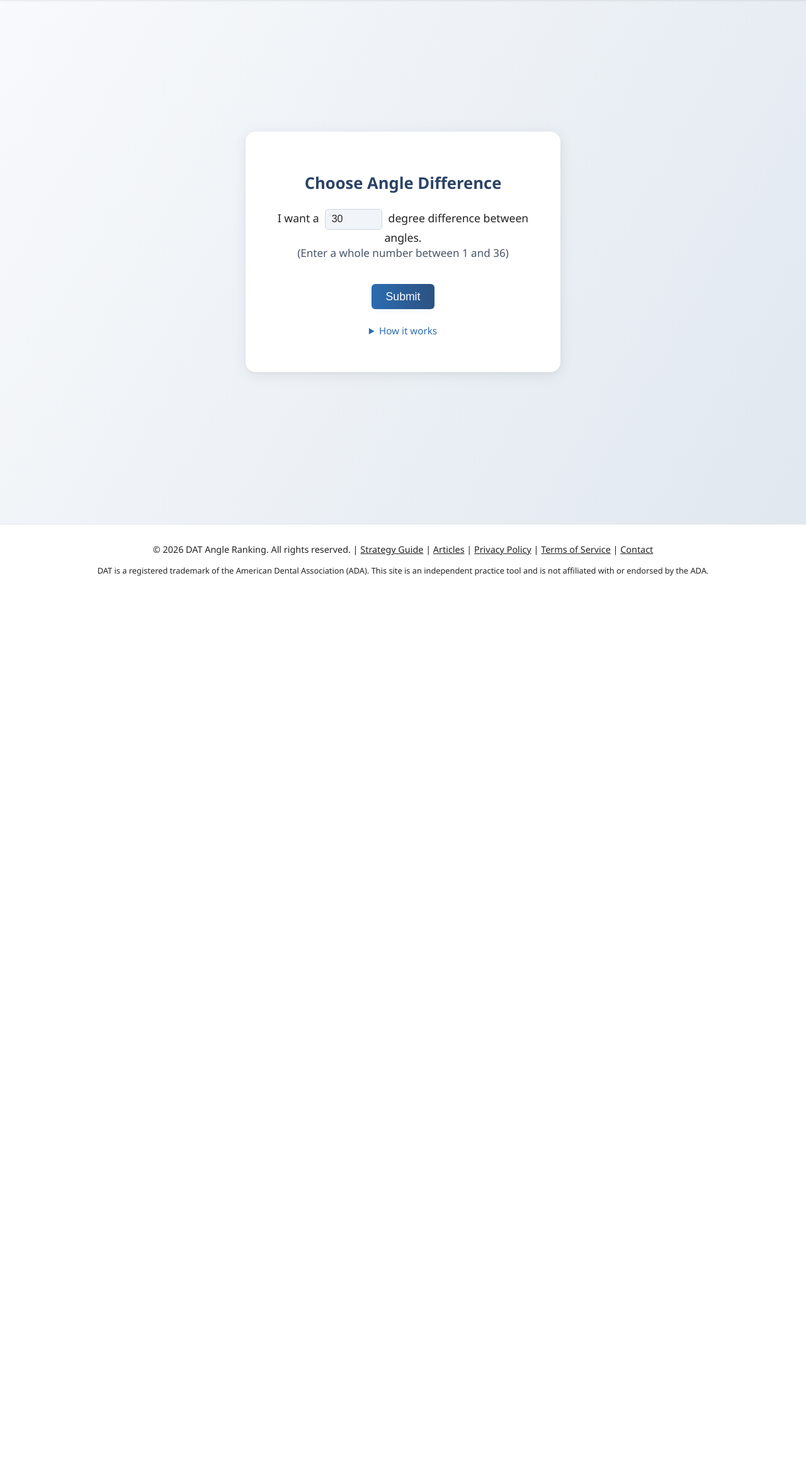
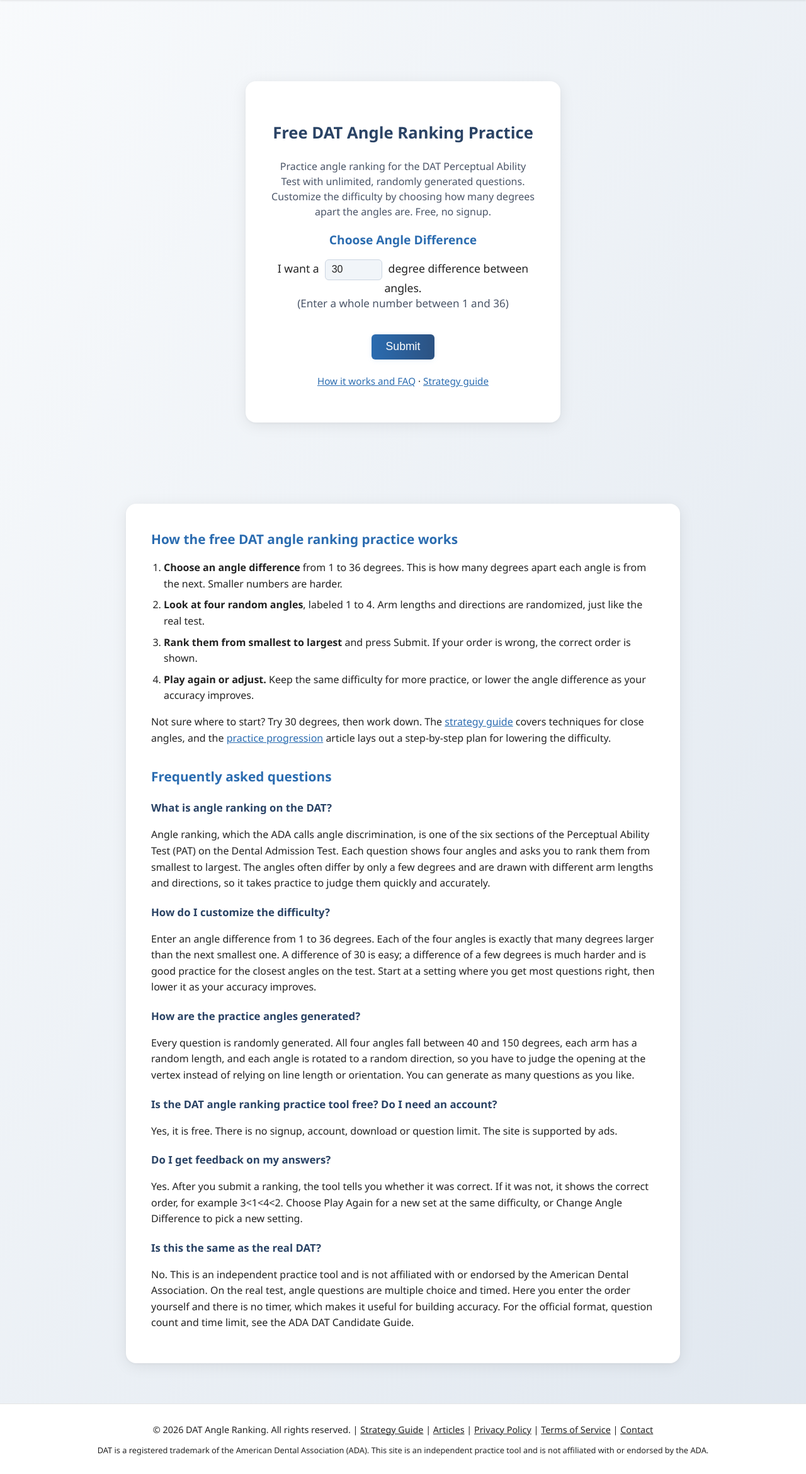
Before and after one commit to jwwoody/DAT-Angle-Ranking, a Flask app: page / in a window 1280 px wide. Shown: the part 38-2379 px from the top of the page at 63% size. Before the commit the page ends 953 px from the top, so only its background shows below. Run offline with Flask 3, Linux system fonts and the light colour scheme.

Commit message:
Improve home page SEO, add FAQ, JSON-LD and llms.txt
- Home: new title, meta description, H1 and intro covering free,
  customizable DAT angle ranking practice; visible How it works and
  FAQ section below the tool
- JSON-LD: WebApplication (free, EducationalApplication) and FAQPage
  generated from the same data as the visible FAQ; @id on the
  organization
- /llms.txt served as text/plain, added to sitemap and robots.txt
- /practice now renders with the default 30-degree difference instead
  of redirecting to / when there is no session (it is in the sitemap)
- Serve og:image from static/ (it was 404) and replace the
  keyword-stuffed default meta description
- Add smoke tests for routes, canonical/og URLs, AdSense tags,
  JSON-LD, sitemap, robots.txt, ads.txt and llms.txt

```diff
--- a/app.py
+++ b/app.py
@@ -38,6 +38,110 @@ if not os.getenv('SECRET_KEY'):
     app.logger.warning('SECRET_KEY is not set; using the insecure default key. Set SECRET_KEY in the environment or .env file.')
 
 SITE_URL = 'https://www.datangleranking.com'
+
+# Home page FAQ. Rendered as visible HTML and as FAQPage JSON-LD from the same
+# data so the two always match.
+HOME_FAQS = [
+    {
+        'q': 'What is angle ranking on the DAT?',
+        'a': 'Angle ranking, which the ADA calls angle discrimination, is one of the six sections '
+             'of the Perceptual Ability Test (PAT) on the Dental Admission Test. Each question shows '
+             'four angles and asks you to rank them from smallest to largest. The angles often differ '
+             'by only a few degrees and are drawn with different arm lengths and directions, so it '
+             'takes practice to judge them quickly and accurately.',
+    },
+    {
+        'q': 'How do I customize the difficulty?',
+        'a': 'Enter an angle difference from 1 to 36 degrees. Each of the four angles is exactly '
+             'that many degrees larger than the next smallest one. A difference of 30 is easy; a '
+             'difference of a few degrees is much harder and is good practice for the closest angles '
+             'on the test. Start at a setting where you get most questions right, then lower it as '
+             'your accuracy improves.',
+    },
+    {
+        'q': 'How are the practice angles generated?',
+        'a': 'Every question is randomly generated. All four angles fall between 40 and 150 degrees, '
+             'each arm has a random length, and each angle is rotated to a random direction, so you '
+             'have to judge the opening at the vertex instead of relying on line length or orientation. '
+             'You can generate as many questions as you like.',
+    },
+    {
+        'q': 'Is the DAT angle ranking practice tool free? Do I need an account?',
+        'a': 'Yes, it is free. There is no signup, account, download or question limit. The site is '
+             'supported by ads.',
+    },
+    {
+        'q': 'Do I get feedback on my answers?',
+        'a': 'Yes. After you submit a ranking, the tool tells you whether it was correct. If it was '
+             'not, it shows the correct order, for example 3<1<4<2. Choose Play Again for a new set '
+             'at the same difficulty, or Change Angle Difference to pick a new setting.',
+    },
+    {
+        'q': 'Is this the same as the real DAT?',
+        'a': 'No. This is an independent practice tool and is not affiliated with or endorsed by the '
+             'American Dental Association. On the real test, angle questions are multiple choice and '
+             'timed. Here you enter the order yourself and there is no timer, which makes it useful for '
+             'building accuracy. For the official format, question count and time limit, see the ADA '
+             'DAT Candidate Guide.',
+    },
+]
+
+HOME_DESCRIPTION = ('Free, customizable DAT angle ranking practice. Choose an angle difference from '
+                    '1 to 36 degrees, rank four randomly generated angles from smallest to largest, '
+                    'and get instant feedback. No signup required.')
+
+
+def home_structured_data():
+    """JSON-LD objects for the home page (WebApplication + FAQPage)."""
+    web_app = {
+        '@context': 'https://schema.org',
+        '@type': 'WebApplication',
+        '@id': SITE_URL + '/#app',
+        'name': 'DAT Angle Ranking Practice',
+        'alternateName': 'DAT Angle Ranking Generator',
+        'url': SITE_URL + '/',
+        'description': HOME_DESCRIPTION,
+        'applicationCategory': 'EducationalApplication',
+        'operatingSystem': 'Any (runs in a web browser)',
+        'browserRequirements': 'Requires a modern web browser',
+        'isAccessibleForFree': True,
+        'offers': {
+            '@type': 'Offer',
+            'price': '0',
+            'priceCurrency': 'USD',
+        },
+        'featureList': [
+            'Customizable angle difference from 1 to 36 degrees',
+            'Unlimited randomly generated angle ranking questions',
+            'Instant feedback with the correct order',
+            'No signup or account required',
+        ],
+        'audience': {
+            '@type': 'EducationalAudience',
+            'educationalRole': 'student',
+            'audienceType': 'Pre-dental students preparing for the DAT Perceptual Ability Test',
+        },
+        'publisher': {'@id': SITE_URL + '/#organization'},
+    }
+    faq_page = {
+        '@context': 'https://schema.org',
+        '@type': 'FAQPage',
+        'mainEntity': [
+            {
+                '@type': 'Question',
+                'name': faq['q'],
+                'acceptedAnswer': {'@type': 'Answer', 'text': faq['a']},
+            }
+            for faq in HOME_FAQS
+        ],
+    }
+    return [web_app, faq_page]
+
+
+def render_home(**context):
+    return render_template('user_input.html', faqs=HOME_FAQS,
+                           home_description=HOME_DESCRIPTION,
+                           structured_data=home_structured_data(), **context)
 
 
 @app.context_processor
@@ -144,6 +248,18 @@ def ads_txt():
         app.logger.error('ads.txt not found')
         abort(404)
 
+# Serve llms.txt from root (plain-language site summary for AI assistants)
+@app.route('/llms.txt')
+def llms_txt():
+    try:
+        response = make_response(send_from_directory(os.path.join(app.root_path, 'static'), 'llms.txt'))
+        response.headers['Cache-Control'] = 'public, max-age=86400'  # Cache for 24 hours
+        response.headers['Content-Type'] = 'text/plain; charset=utf-8'
+        return response
+    except FileNotFoundError:
+        app.logger.error('llms.txt not found')
+        abort(404)
+
 # Serve sitemap.xml from root. This is the hand-maintained static/sitemap.xml
 # (https URLs with lastmod); keep it in sync when adding pages.
 @app.route('/sitemap.xml')
@@ -165,21 +281,21 @@ def send():
             variance_input = request.form.get('variance')
             if not variance_input:
                 app.logger.warning('No variance input provided')
-                return render_template('user_input.html', error='Please enter a variance value')
+                return render_home(error='Please enter a variance value')
 
             try:
                 tolerance_val = int(variance_input)
                 if tolerance_val <= 0 or tolerance_val > 36:
-                    return render_template('user_input.html', error='Variance must be between 1 and 36')
+                    return render_home(error='Variance must be between 1 and 36')
                 session['tolerance'] = str(tolerance_val)
             except ValueError:
                 app.logger.warning(f'Invalid variance input: {variance_input}')
-                return render_template('user_input.html', error='Please enter a valid number')
+                return render_home(error='Please enter a valid number')
 
             session['plot_exists'] = None
             return redirect(url_for('practice'))
 
-        return render_template('user_input.html')
+        return render_home()
     except Exception as e:
         app.logger.error(f'Error in send route: {str(e)}')
         abort(500)
@@ -238,10 +354,10 @@ def practice():
     try:
         # Ensure required session variables are set
         if 'tolerance' not in session:
-            # Set a default tolerance and redirect to input page
+            # Visiting /practice directly (bookmarks, search results, crawlers):
+            # start with the default 30-degree difference instead of redirecting.
             session['tolerance'] = '30'
             session['plot_exists'] = None
-            return redirect(url_for('send'))
 
         resultOutput = 'Push Submit to check answer'
 
--- a/static/css/main.css
+++ b/static/css/main.css
@@ -221,3 +221,78 @@ select:focus-visible {
 .info-toggle a {
     color: var(--primary-color);
 }
+
+/* Landing page intro, "How it works" and FAQ */
+.modern-card p.home-intro {
+    font-size: 1rem;
+    line-height: 1.5;
+    color: var(--muted-text-color);
+}
+
+.modern-card h2.home-form-heading {
+    font-size: 1.2rem;
+    margin-bottom: 0.75rem;
+}
+
+.home-info-container {
+    display: flex;
+    justify-content: center;
+}
+
+.modern-card.home-info {
+    max-width: 800px;
+    margin: 0 2rem 2rem;
+    text-align: left;
+    line-height: 1.6;
+}
+
+.home-info h2 {
+    font-size: 1.3rem;
+    margin: 0 0 1rem;
+}
+
+.home-info h2 + ol {
+    margin-bottom: 1rem;
+}
+
+.home-info h2#faq {
+    margin-top: 2rem;
+}
+
+.home-info h3 {
+    font-size: 1.05rem;
+    color: var(--card-title-color);
+    margin: 1.25rem 0 0.4rem;
+}
+
+.home-info ol {
+    padding-left: 1.25rem;
+}
+
+.home-info li {
+    margin-bottom: 0.5rem;
+}
+
+.modern-card.home-info p {
+    font-size: 1rem;
+}
+
+.home-info a {
+    color: var(--primary-color);
+}
+
+@media (max-width: 600px) {
+    .modern-card.home-info {
+        margin: 0 1rem 1.5rem;
+        padding: 1.5rem;
+    }
+}
+
+.modern-card p.home-links {
+    margin-top: 1.5rem;
+    font-size: 0.95rem;
+}
+
+.home-links a {
+    color: var(--primary-color);
+}
--- a/static/robots.txt
+++ b/static/robots.txt
@@ -4,6 +4,7 @@ Allow: /practice
 Allow: /sitemap.xml
 Allow: /favicon.ico
 Allow: /robots.txt
+Allow: /llms.txt
 Disallow: /static/tmp*.png
 Disallow: /__pycache__/
 Disallow: /dat/
--- a/templates/base.html
+++ b/templates/base.html
@@ -4,11 +4,11 @@
     <meta charset="UTF-8">
     <meta http-equiv="X-UA-Compatible" content="IE=edge">
     <meta name="viewport" content="width=device-width, initial-scale=1.0">
-    <meta name="description" content="{% block meta_description %}Free DAT Angle Ranking Generator: Practice, customize, and master DAT angle ranking and angle discrimination for the PAT. Get help with DAT angle ranking, angle discrimination, and predental PAT prep. Use our interactive angle ranking generator for DAT angle ranking help, angle discrimination generator, and full customization. Practice DAT perceptual ability skills with a free angle ranking and discrimination tool.{% endblock %}">
+    <meta name="description" content="{% block meta_description %}Free, customizable DAT angle ranking practice for the Perceptual Ability Test. Generate unlimited angle ranking questions, set your own difficulty and get instant feedback. No signup required.{% endblock %}">
     <meta name="keywords" content="Angle ranking generator free, angle ranking, angle discrimination, angle generator, angle ranking generator, dat exam, perceptual ability, education, practice">
     <meta name="author" content="DAT Angle Ranking">
     <meta property="og:title" content="{% block og_title %}Customizable DAT Angle Ranking and Angle Discrimination Game{% endblock %}">
-    <meta property="og:description" content="{% block og_description %}Practice ranking angles visually.{% endblock %}">
+    <meta property="og:description" content="{% block og_description %}Free, customizable DAT angle ranking practice. Set the angle difference, rank four random angles and get instant feedback.{% endblock %}">
     <meta property="og:image" content="{{ site_url }}{{ url_for('static', filename='example_angle.jpg') }}">
     <meta property="og:type" content="website">
     <meta property="og:url" content="{{ canonical_url }}">
@@ -29,6 +29,7 @@
     {
       "@context": "https://schema.org",
       "@type": "EducationalOrganization",
+      "@id": "https://www.datangleranking.com/#organization",
       "name": "DAT Angle Ranking",
       "url": "https://www.datangleranking.com",
       "description": "Free interactive DAT angle ranking and discrimination practice tool for dental school preparation",
@@ -39,6 +40,9 @@
       }
     }
     </script>
+    {% if structured_data %}{% for item in structured_data %}
+    <script type="application/ld+json">{{ item|tojson(indent=2) }}</script>
+    {% endfor %}{% endif %}
 </head>
 <body>
     <a href="#main-content" class="skip-link">Skip to main content</a>
--- a/templates/user_input.html
+++ b/templates/user_input.html
@@ -1,7 +1,9 @@
 {% extends 'base.html' %}
 
-{% block title %}Free DAT Angle Ranking Generator | DAT Angle Ranking Practice Tool{% endblock %}
-{% block meta_description %}Set your difficulty level for DAT angle ranking practice. Choose angle differences from 1-36 degrees to customize your perceptual ability test preparation.{% endblock %}
+{% block title %}Free DAT Angle Ranking Practice | Customizable Angle Generator{% endblock %}
+{% block meta_description %}{{ home_description }}{% endblock %}
+{% block og_title %}Free, Customizable DAT Angle Ranking Practice{% endblock %}
+{% block og_description %}{{ home_description }}{% endblock %}
 
 {% block head %}
     <style>
@@ -35,7 +37,9 @@
             </script>
         </div>
 
-        <h1>Choose Angle Difference</h1>
+        <h1>Free DAT Angle Ranking Practice</h1>
+        <p class="home-intro">Practice angle ranking for the DAT Perceptual Ability Test with unlimited, randomly generated questions. Customize the difficulty by choosing how many degrees apart the angles are. Free, no signup.</p>
+        <h2 class="home-form-heading">Choose Angle Difference</h2>
         {% if error %}
         <div role="alert" style="color: var(--error-color); margin-bottom: 1rem; font-weight: 500;">{{ error }}</div>
         {% endif %}
@@ -46,15 +50,7 @@
             <input class="btn btn-primary" type="submit" value="Submit">
         </form>
 
-        <details class="info-toggle">
-            <summary>How it works</summary>
-            <ol>
-                <li>Enter the number of degrees between each angle. Smaller numbers are harder.</li>
-                <li>Rank the four angles from smallest to largest.</li>
-                <li>Press Submit to check. If you're wrong, the correct order is shown.</li>
-            </ol>
-            <p>Tips: <a href="{{ url_for('guide') }}">strategy guide</a></p>
-        </details>
+        <p class="home-links"><a href="#how-it-works">How it works and FAQ</a> &middot; <a href="{{ url_for('guide') }}">Strategy guide</a></p>
 
         <!-- Bottom Ad -->
         <div class="ad-container">
@@ -70,4 +66,23 @@
         </div>
     </div>
 </div>
+
+<div class="home-info-container">
+    <section class="modern-card home-info" aria-labelledby="how-it-works">
+        <h2 id="how-it-works">How the free DAT angle ranking practice works</h2>
+        <ol>
+            <li><strong>Choose an angle difference</strong> from 1 to 36 degrees. This is how many degrees apart each angle is from the next. Smaller numbers are harder.</li>
+            <li><strong>Look at four random angles</strong>, labeled 1 to 4. Arm lengths and directions are randomized, just like the real test.</li>
+            <li><strong>Rank them from smallest to largest</strong> and press Submit. If your order is wrong, the correct order is shown.</li>
+            <li><strong>Play again or adjust.</strong> Keep the same difficulty for more practice, or lower the angle difference as your accuracy improves.</li>
+        </ol>
+        <p>Not sure where to start? Try 30 degrees, then work down. The <a href="{{ url_for('guide') }}">strategy guide</a> covers techniques for close angles, and the <a href="{{ url_for('article_progression') }}">practice progression</a> article lays out a step-by-step plan for lowering the difficulty.</p>
+
+        <h2 id="faq">Frequently asked questions</h2>
+        {% for faq in faqs %}
+        <h3>{{ faq.q }}</h3>
+        <p>{{ faq.a }}</p>
+        {% endfor %}
+    </section>
+</div>
 {% endblock %}
```
Also changed, not shown: static/llms.txt (added, +35 -0 lines), static/sitemap.xml (+8 -2 lines), tests/test_site.py (added, +109 -0 lines), README.md, static/example_angle.jpg (added), 1 other file.
